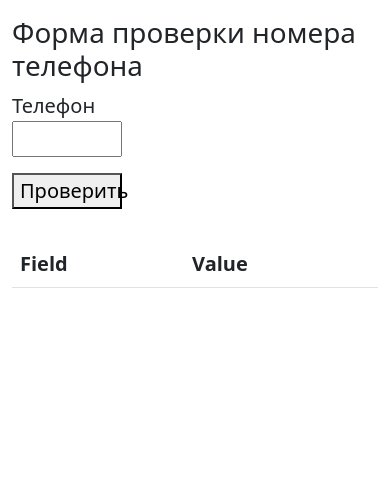
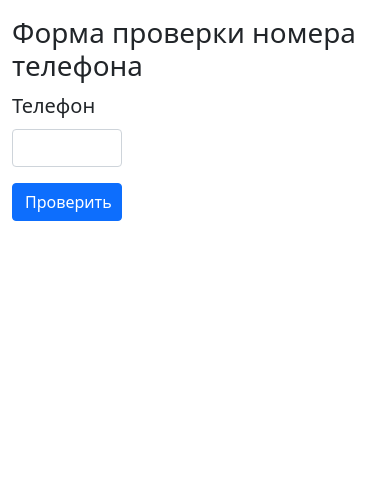
Before and after one commit to web-dev-polytech/Chvanov-web-dev-2025-2, a Flask app: page /phone in a window 390 px wide. Shown: the part 56-543 px from the top of the page. Run offline with Flask 2, Linux system fonts and the light colour scheme; lists and menus that the app fills with data are empty.

Commit message:
Lab2 finish phone validation functionality

```diff
--- a/lab2/app/app.py
+++ b/lab2/app/app.py
@@ -1,6 +1,7 @@
 import random
-from flask import Flask, render_template, abort, make_response, request
+from flask import Flask, render_template, abort, make_response, request, flash, redirect, url_for
 from faker import Faker
+import re
 
 
 
@@ -95,20 +96,36 @@ def cookies():
 def form():
     return render_template('form.html')
 
+def _phone_check(phone: str):
+    formatless_phone = "".join(filter(str.isdigit, phone))
+    patterns = [
+        "\+7 \(\d{3}\) \d{3}-\d{2}-\d{2}",
+        "8\(\d{3}\)\d{7}",
+        "\d{3}\.\d{3}\.\d{2}\.\d{2}"
+    ]
+    if not any(re.match(pattern, phone) for pattern in patterns):
+        raise ValueError('Недопустимый ввод. В номере телефона встречаются недопустимые символы.')
+    if not(((phone.startswith("+7") or phone.startswith("8")) and len(formatless_phone) == 11)\
+       or len(formatless_phone) == 10):
+        raise ValueError('Недопустимый ввод. Неверное количество цифр.')
+    return True
 @app.route('/phone', methods=["GET", "POST"])
 def phone():
-    phone_number = None
     formatted_number = None
     error = None
-
     if request.method == "POST":
-        phone_number = request.form.get('phone', '')
-        print(phone_number)
-        print(type(phone_number))
-        print()
-        # formatted_number, error = process_phone_number(phone_number)
+        phone_number = request.form.get('phone', '').strip()
+        try:
+            if _phone_check(phone_number):
+                formatless_phone = "".join(filter(str.isdigit, phone_number))
+                if len(formatless_phone) == 11:
+                    formatless_phone = formatless_phone[1:]
+                formatted_number = f"8-{formatless_phone[:3]}-{formatless_phone[3:6]}-{formatless_phone[6:8]}-{formatless_phone[8:10]}"
+        except ValueError as e:
+            error = e
 
     return render_template(
         'phone.html',
+        formatted_number=formatted_number,
         error=error
     )
--- a/lab2/app/templates/base.html
+++ b/lab2/app/templates/base.html
@@ -35,6 +35,9 @@
                       <a class="nav-link" aria-current="page" href="{{ url_for('posts') }}">Посты</a>
                     </li>
                     <li class="nav-item">
+                      <a class="nav-link" href="{{ url_for('phone') }}">Телефон</a>
+                    </li>
+                    <li class="nav-item">
                       <a class="nav-link" href="{{ url_for('about') }}">Об авторе</a>
                     </li>
                   </ul>
--- a/lab2/app/templates/phone.html
+++ b/lab2/app/templates/phone.html
@@ -4,25 +4,25 @@
     <h1>Форма проверки номера телефона</h1>
 
     <form class="input-form" method="POST">
-        <div>
-            <label for="phone-input">Телефон</label>
-            <input id="phone-input" type="tel" name="phone" value="{{ request.form.get('phone', '') }}">
+        <div class="is-invalid">
+            <label class="form-label" for="phone-input">Телефон</label>
+            <input id="phone-input" class="form-control {% if error %}is-invalid{% endif %}" type="tel" name="phone" value="{{ request.form.get('phone', '') }}" required>
+            {% if error %}
+                <div class="invalid-feedback">
+                    {{ error }}
+                </div>
+            {% endif %}
         </div>
         <div>
-            <button type="submit">Проверить</button>
+            <button class="btn btn-primary" type="submit">Проверить</button>
         </div>
     </form>
 
-    <table class="table">
-        <tbody>
-            <th>Field</th>
-            <th>Value</th>
-            {% for key, value in request.form.items() %}
-                <tr>
-                    <td>{{ key }}</td>
-                    <td>{{ value }}</td>
-                </tr>
-            {% endfor %}
-        </tbody>
-    </table>
+    {% if formatted_number %}
+    <div class="alert alert-success alert-dismissible fade show mt-4" role="alert">
+        <h4 class="alert-heading">Номер прошел проверку!</h4>
+        <p>Ваш номер телефона: <strong>{{ formatted_number }}</strong></p>
+        <button type="button" class="btn-close" data-bs-dismiss="alert" aria-label="Close"></button>
+    </div>
+    {% endif %}
 {% endblock content %}
```
Also changed, not shown: lab2/app/templates/form.html (+5 -5 lines).
